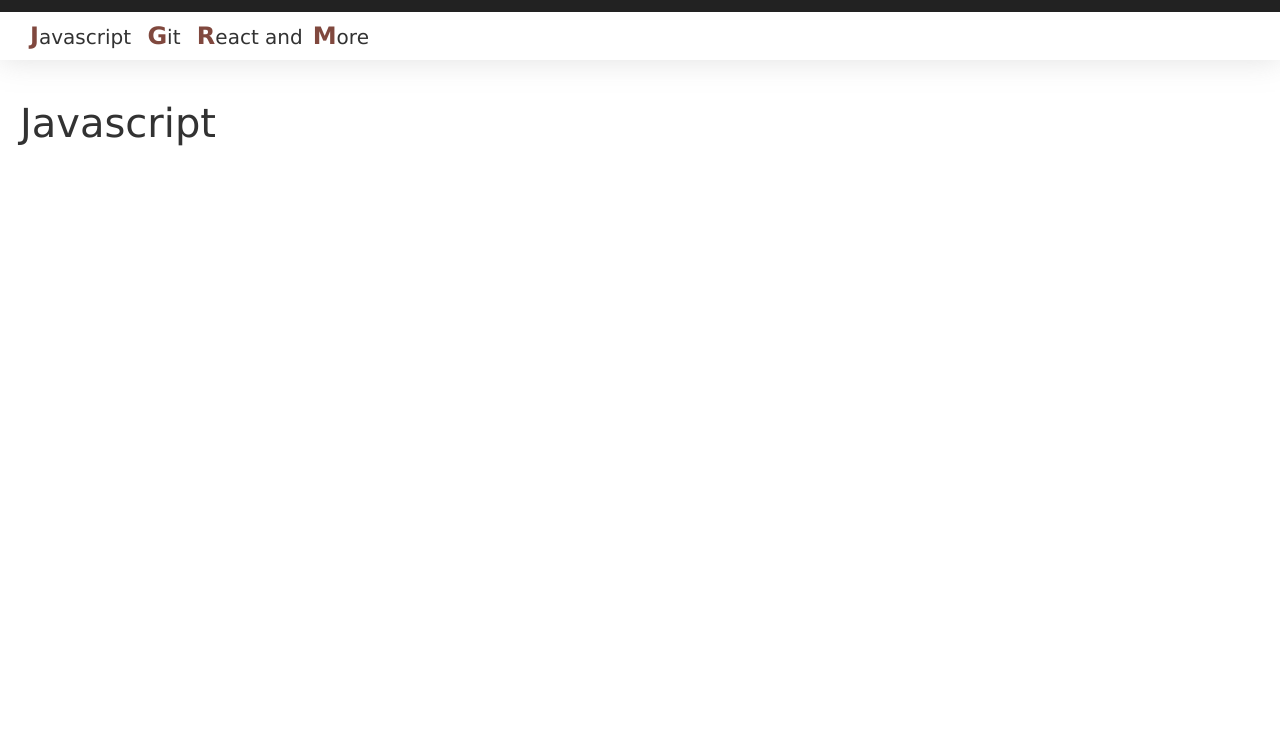
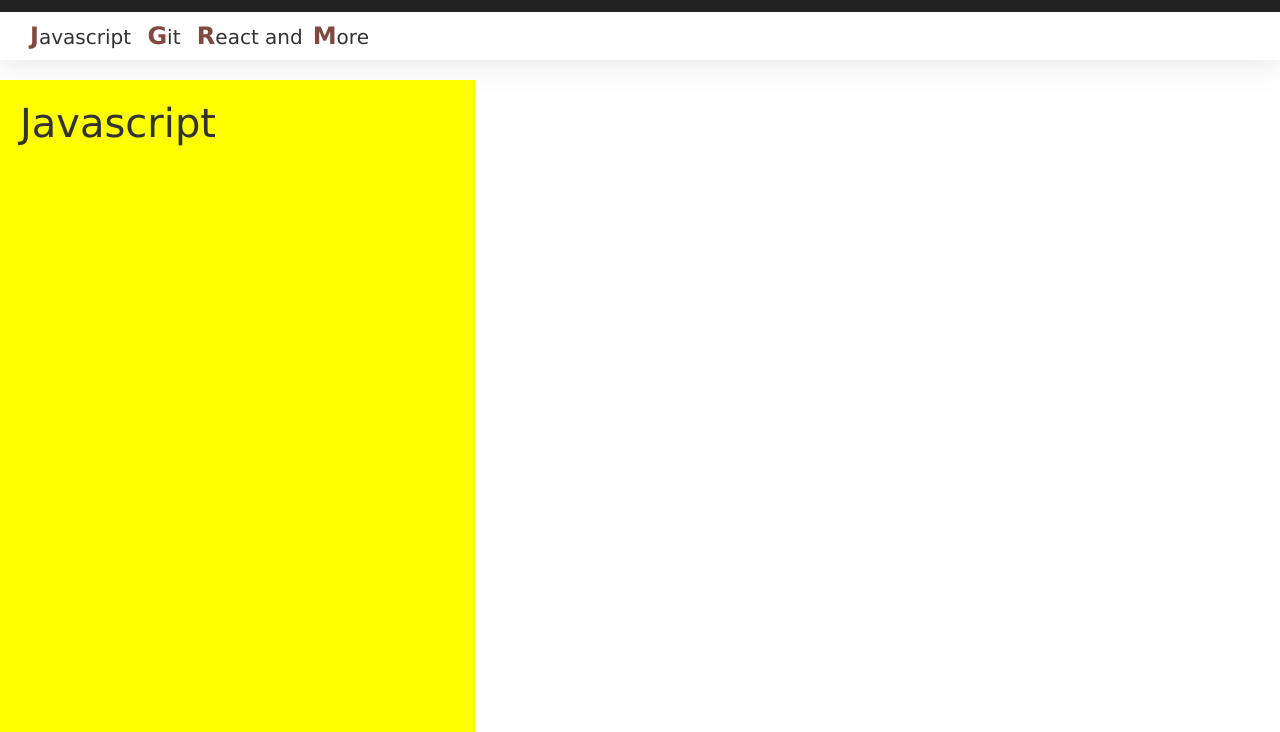
Before and after one commit to Krishnapriya0202/Doordash, a website: page index.html in a window 1280 px wide. Shown: the part 68-800 px from the top of the page. Drawn offline with Linux system fonts and the light colour scheme.

Commit message:
Added JS Section

```diff
--- a/style.css
+++ b/style.css
@@ -63,3 +63,6 @@ body{
     font-size: 40px;
     font-weight: 500;
 }
+.sections .js{
+    background: yellow;
+}
```
